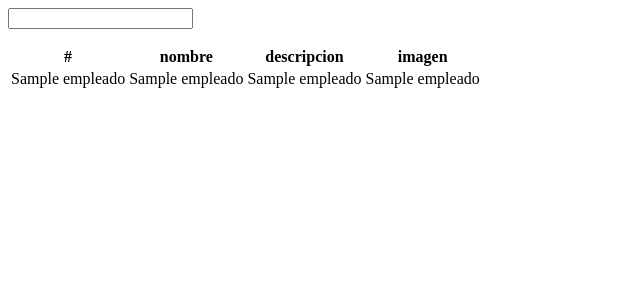
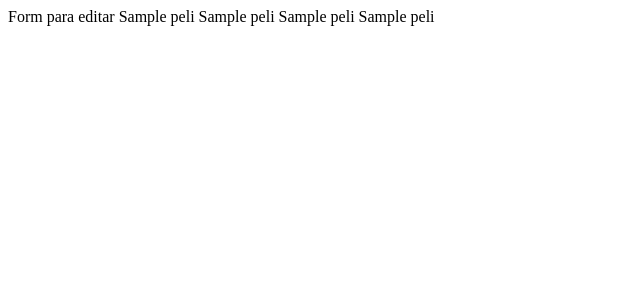
Before and after one commit to mloupo/Ramiro-Netflax, a Flask app: template templates/peliculas/edit.html in a window 1280 px wide. Shown: the top 300 px of the page, without its empty margins (0-640 px from the left). Run offline with Flask 2, Linux system fonts and the light colour scheme; the template is opened without the code that fills it: most values are stand-ins (such as "Sample title", 1, 10 or a date in 2020).

Commit message:
Falta form edit

```diff
--- a/app.py
+++ b/app.py
@@ -1,8 +1,12 @@
 from flask import Flask
 from flask import render_template, request, redirect
 from flaskext.mysql import MySQL
+from datetime import datetime
 
-app=Flask(__name__)
+from pkg_resources import resource_stream
+
+
+app = Flask(__name__)
 
 mysql = MySQL()
 app.config['MYSQL_DATABASE_HOST'] = 'localhost'
@@ -11,33 +15,63 @@ app.config['MYSQL_DATABASE_PASSWORD'] = ''
 app.config['MYSQL_DATABASE_BD'] = 'netflax_22068'
 mysql.init_app(app)
 
+
 @app.route('/')
 def index():
+    sql = "SELECT * FROM netflax_22068.peliculas;"
     conn = mysql.connect()
     cursor = conn.cursor()
-    #cursor.execute(sql)
-    conn.commit()
+    cursor.execute(sql)
+    pelis = cursor.fetchall()
+    # print(pelis)
+    return render_template('peliculas/index.html', pelis=pelis)
 
-    return render_template('peliculas/index.html')
 
 @app.route('/create')
 def create():
     return render_template('peliculas/create.html')
 
-@app.route('/store', methods = ['POST'])
+
+@app.route('/store', methods=['POST'])
 def store():
     _nombre = request.form['txtNombre']
     _desc = request.form['txtDesc']
-    _foto  = request.files['txtImagen']
+    _foto = request.files['txtImagen']
+    now = datetime.now()
+    tiempo = now.strftime("%Y%H%M%S")
+    if _foto.filename != '':
+        nuevo_nombre_foto = tiempo + _foto.filename
+        _foto.save("uploads/" + nuevo_nombre_foto)
 
-    datos =(_nombre, _desc, _foto.filename)
-    sql = "INSERT INTO netflax_22068.peliculas(`nombre`, `descripcion`, `imagen`) VALUES (%s,%s,%s);"
+    datos = (_nombre, _desc, nuevo_nombre_foto)
+    sql = "INSERT INTO netflax_22068.peliculas(`nombre`, `descripcion`, `imagen`) VALUES (%s,%s,%s)"
     conn = mysql.connect()
     cursor = conn.cursor()
     cursor.execute(sql, datos)
     conn.commit()
+    # return render_template('peliculas/index.html')
+    return redirect('/')
 
-    return render_template('peliculas/create.html')
+
+@app.route('/destroy/<int:id>')
+def destroy(id):
+    conn = mysql.connect()
+    cursor = conn.cursor()
+    cursor.execute("DELETE FROM netflax_22068.peliculas WHERE id=%s", (id))
+    conn.commit()
+    return redirect('/')
+
+
+@app.route('/edit/<int:id>')
+def edit(id):
+    conn = mysql.connect()
+    cursor = conn.cursor()
+    sql= "SELECT * FROM netflax_22068.peliculas WHERE id=%s"
+    cursor.execute(sql, (id))
+    peli = cursor.fetchone()
+
+    return render_template('peliculas/edit.html', peli=peli)
+
 
 # http://127.0.0.1:5000
 if __name__ == '__main__':
--- a/templates/peliculas/edit.html
+++ b/templates/peliculas/edit.html
@@ -1,23 +1,5 @@
-<form method="post" action="" enctype="multipart/form-data">
-    <input type="text" name="" id="">
-</form>
-<table>
-    <thead>
-        <tr>
-            <th>#</th>
-            <th>nombre</th>
-            <th>descripcion</th>
-            <th>imagen</th>
-        </tr>
-    </thead>
-    <tbody>
-        {% for pelicula in peliculas %}
-        <tr>
-            <td>{{empleado[0]}}</td>
-            <td>{{empleado[3]}}</td>
-            <td>{{empleado[1]}}</td>
-            <td>{{empleado[2]}}</td>
-        </tr>
-        {% endfor %}
-    </tbody>
-</table>
+Form para editar
+{{peli[0]}} <!--id-->
+{{peli[1]}} <!--Nombre-->
+{{peli[2]}} <!--Desc.-->
+{{peli[3]}} <!--Imagen-->
```
Also changed, not shown: templates/peliculas/index.html (+24 -2 lines), uploads/2022014029derivadas.png (added).
